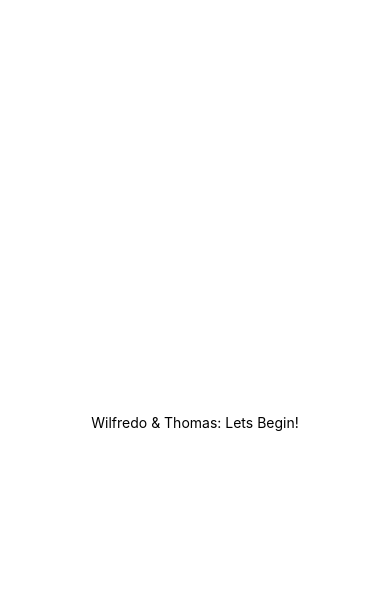
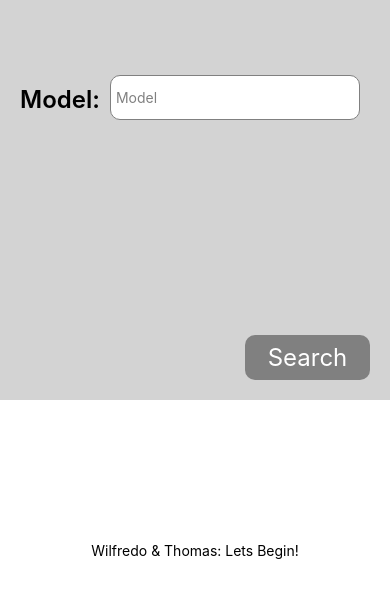
Before and after one commit to WilfredoEsco/InventoryWebApp, a React Native app in the folder Frontend/WarehouseFE/: screen / in a window 390 px wide. Shown: the top 598 px of the page. Built offline with nearby package versions, Linux system fonts and the light colour scheme; no server answers.

Commit message:
started developing the search form

```diff
--- a/Frontend/WarehouseFE/App.js
+++ b/Frontend/WarehouseFE/App.js
@@ -1,7 +1,8 @@
 import { StatusBar } from 'expo-status-bar';
 import React, {useEffect, useState} from 'react';
 import axios from 'axios';
-import { StyleSheet, Text, View } from 'react-native';
+import { SafeAreaView, StyleSheet, Text, View } from 'react-native';
+import SearchForm from './src/Components/SearchForm';
 
 export default function App() {
 
@@ -25,17 +26,20 @@ export default function App() {
   };
 
   return (
-    <View style={styles.container}>
-      <Text>{data}</Text>
-      <Text>Wilfredo & Thomas: Lets Begin!</Text>
-      <StatusBar style="auto" />
-    </View>
+    <SafeAreaView>
+      <SearchForm />
+      <View style={styles.container}>
+        <Text>{data}</Text>
+        <Text>Wilfredo & Thomas: Lets Begin!</Text>
+        <StatusBar style="auto" />
+      </View>
+    </SafeAreaView>
   );
 }
 
 const styles = StyleSheet.create({
   container: {
-    flex: 1,
+    height: 300,
     backgroundColor: 'white',
     alignItems: 'center',
     justifyContent: 'center',
--- /dev/null
+++ b/Frontend/WarehouseFE/src/Components/SearchForm.js
@@ -0,0 +1,126 @@
+import React from 'react';
+import axios from 'axios';
+import { TextInput, View, Text, StyleSheet, TouchableOpacity, } from 'react-native';
+
+function SearchForm() {
+
+    const [data, setData] = React.useState({
+        model: '',
+        part: ''
+    })
+
+    // data handles
+    const handleModel = (val) => {
+        setData({
+            ...data,
+            model: val
+        })
+    }
+
+    const handlePart = (val) => {
+        setData({
+            ...data,
+            part: val
+        })
+    }
+
+    //submit handle
+    const submitHandle = () => {
+        submitData(data.model, data.part)
+    }
+
+    // submit data to server - no token needed
+    const submitData = (model, part) => {
+        try {
+            // define URL for api call - Need to define route with arguments in backend
+            // EXAMPLE: URL + 'search?model=' + model
+            const urlCheck = ('http://10.1.10.223:5000/search?model=' + model + '&part=' + part)
+
+
+            // console log info
+            console.log(' ')
+            console.log('API CALL INITIATED - SENDING DATA')
+            console.log(urlCheck)
+
+            // api call
+            axios.get(urlCheck)
+            .then(resp => {
+                // server response
+                if (resp.data) {
+                    console.log('success')
+                    console.log(resp.data.Message)
+                } else {
+                    console.log('failed')
+                }
+            })
+
+        } catch (e) {
+            console.log(e.response)
+            console.log('error')
+        }
+        return null
+    }
+
+    return (
+        <View style={styles.searchForm}>
+            <View style={styles.modelSection}>
+                <Text style={styles.modelText}>Model:</Text>
+                <TextInput
+                    style={styles.modelInput}
+                    placeholder='Model'
+                    placeholderTextColor='grey'
+                    onChangeText={(val) => handleModelChange(val)}
+                />
+            </View>
+            <TouchableOpacity onPress={() => {submitHandle()}}>
+                <View style={styles.searchButton}>
+                    <Text style={styles.searchText}>Search</Text>
+                </View>
+            </TouchableOpacity>
+        </View>
+    )
+
+}
+
+const styles = StyleSheet.create({
+    searchForm: {
+        backgroundColor: 'lightgrey',
+        height: 400,
+        alignItems: 'center',
+    },
+    modelSection: {
+        marginTop: 75,
+        flexDirection: 'row'
+    },
+    modelText: {
+        textAlign: 'center',
+        fontSize: 24,
+        fontWeight: '600',
+        marginTop: 10
+    },
+    modelInput: {
+        height: 45,
+        width: 250,
+        borderWidth: 1,
+        borderColor: 'grey',
+        padding: 5,
+        backgroundColor: 'white',
+        marginHorizontal: 10,
+        borderRadius: 10
+    },
+    searchButton: {
+        backgroundColor: 'grey',
+        height: 45,
+        width: 125,
+        borderRadius: 10,
+        marginLeft: 225,
+        marginTop: 215
+    },
+    searchText: {
+        color: 'white',
+        textAlign: 'center',
+        marginTop: 8,
+        fontSize: 24
+    }
+})
+export default SearchForm;
```
Also changed, not shown: 1 other file (tests, documents, lock files or other folders).
